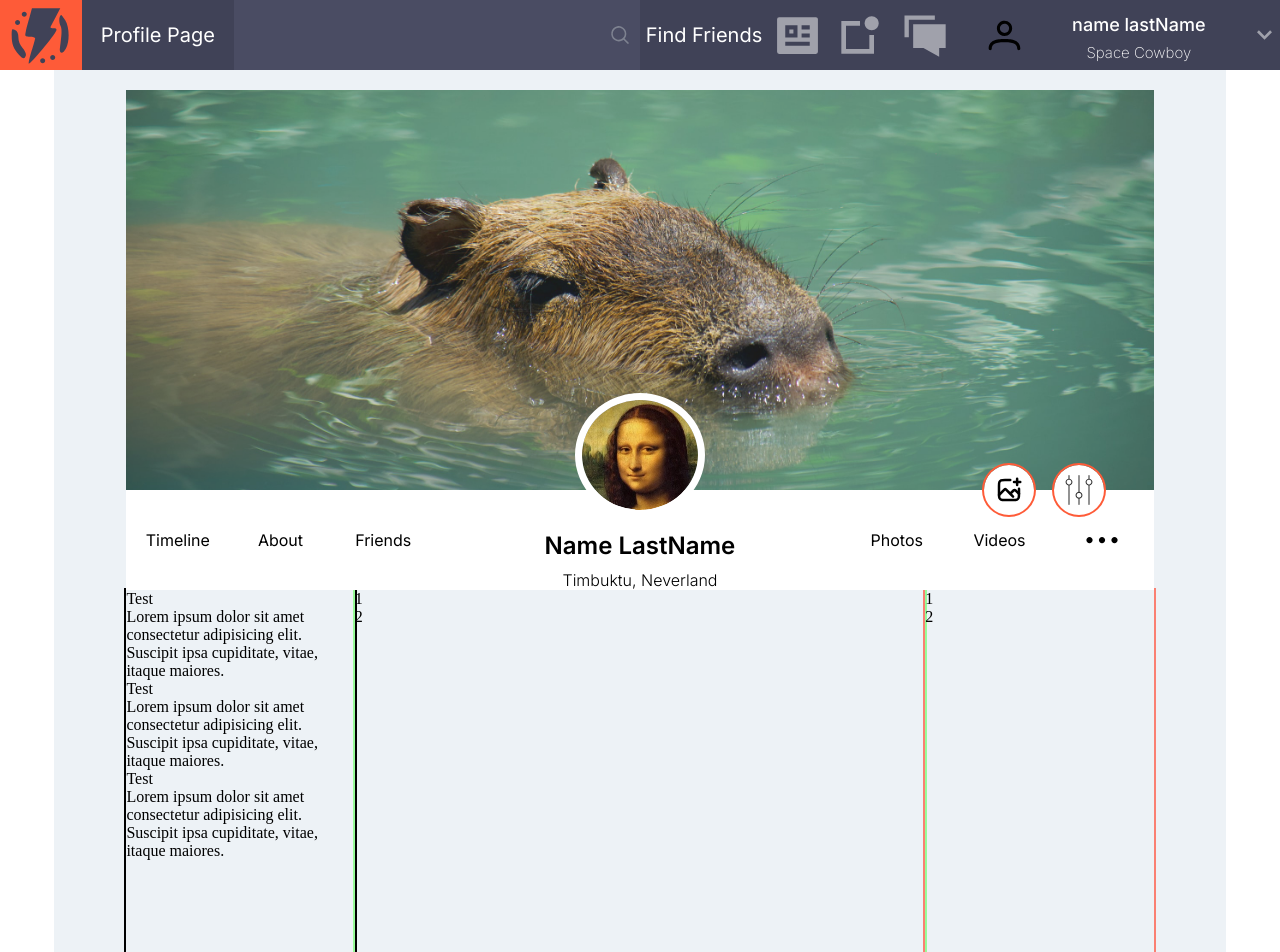
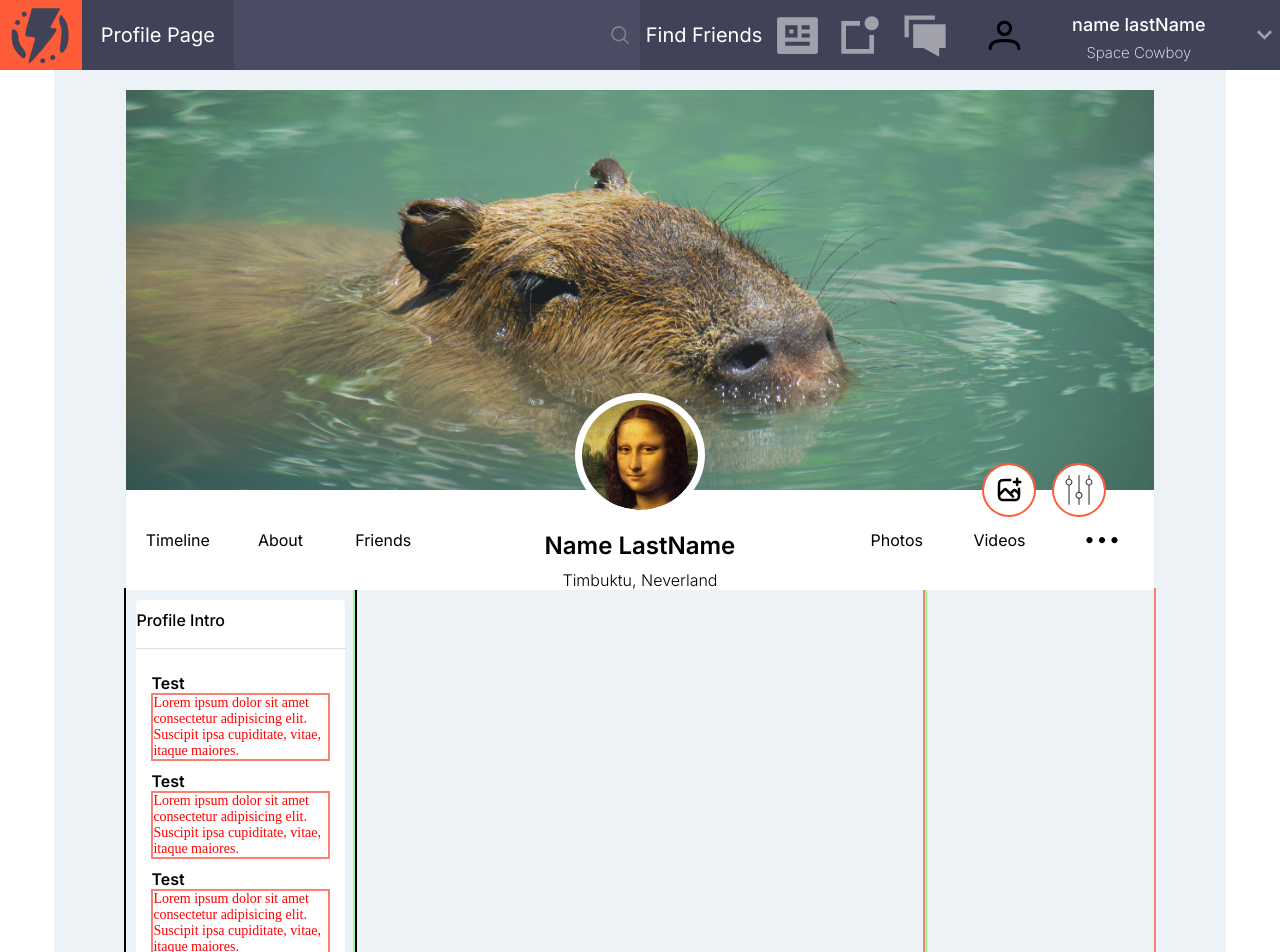
Before and after one commit to sprite-enjoyer/social_media_app, a React (Vite) app: page /profile/1 in a window 1280 px wide. Shown: the top 952 px of the page. Built offline with nearby package versions, Linux system fonts and the light colour scheme.

Commit message:
switching devices

```diff
--- a/src/components/ReactNodeListVerticalRenderer.tsx
+++ /dev/null
@@ -1,12 +0,0 @@
-import { CSSProperties, ReactNode } from "react";
-
-export interface ReactNodeListVerticalRendererProps {
-  children: ReactNode[],
-  className?: string
-}
-
-const ReactNodeListVerticalRenderer = ({ children, className }: ReactNodeListVerticalRendererProps) => {
-  return <div className={className}>{...children}</div>;
-};
-
-export default ReactNodeListVerticalRenderer;
--- a/src/components/profileRoute/ProfileIntro.tsx
+++ b/src/components/profileRoute/ProfileIntro.tsx
@@ -1,5 +1,4 @@
 import styles from "../../styles/profileRouteStyles/profileIntro.module.scss";
-import ReactNodeListVerticalRenderer from "../ReactNodeListVerticalRenderer";
 
 export interface ProfileIntroProps {
   content: { title: string, description: string, key: string | number }[];
@@ -7,21 +6,26 @@ export interface ProfileIntroProps {
 
 const ProfileIntro = ({ content }: ProfileIntroProps) => {
 
-  const infoSections = content.map((section, i) =>
-    <div key={section.key} className={styles["profile-section"]} >
-      <div className={"profile-section__top"} >
-        {section.title}
-      </div>
-      <div className={"profile-section__bottom"} >
-        {section.description}
-      </div>
-    </div>
-  );
-
   return (
     <div className={styles["main"]} >
-      <ReactNodeListVerticalRenderer children={infoSections} />
-
+      <div className={styles["main__title"]} >
+        Profile Intro
+      </div>
+      <hr className={styles["main__line"]} />
+      <div className={styles["main__content"]} >
+        {
+          content.map((section, i) =>
+            <div key={section.key} className={styles["profile-section"]} >
+              <div className={styles["profile-section__top"]} >
+                {section.title}
+              </div>
+              <div className={styles["profile-section__bottom"]} >
+                {section.description}
+              </div>
+            </div>
+          )
+        }
+      </div>
     </div>
   );
 };
--- a/src/components/profileRoute/ProfileRouteBody.tsx
+++ b/src/components/profileRoute/ProfileRouteBody.tsx
@@ -1,5 +1,4 @@
 import styles from "../../styles/profileRouteStyles/profileRouteBody.module.scss";
-import ReactNodeListVerticalRenderer from "../ReactNodeListVerticalRenderer";
 import ProfileIntro from "./ProfileIntro";
 import ProfileRouteUserPanel from "./ProfileRouteUserPanel";
 
@@ -8,18 +7,13 @@ const ProfileRouteBody = () => {
     <div className={styles["main"]} >
       <ProfileRouteUserPanel />
       <div className={styles["bottom"]} >
-        <ReactNodeListVerticalRenderer
-          children={[<ProfileIntro content={testInformation} />]}
-          className={styles["bottom__left"]}
-        />
-        <ReactNodeListVerticalRenderer
-          children={[<div key={1}>1</div>, <div key={2}>2</div>]}
-          className={styles["bottom__middle"]}
-        />
-        <ReactNodeListVerticalRenderer
-          children={[<div key={1}>1</div>, <div key={2}>2</div>]}
-          className={styles["bottom__right"]}
-        />
+        <div className={styles["bottom__left"]}>
+          <ProfileIntro content={testInformation} />
+        </div >
+        <div className={styles["bottom__middle"]} >
+        </div>
+        <div className={styles["bottom__right"]} >
+        </div>
       </div>
     </div>
   );
--- a/src/styles/profileRouteStyles/profileIntro.module.scss
+++ b/src/styles/profileRouteStyles/profileIntro.module.scss
@@ -1,8 +1,44 @@
-.main {}
+@use "../abstracts/abstracts.module.scss" as abstracts;
+
+.main {
+  @include abstracts.centeringStyle(column);
+  margin: 10px;
+  background-color: white;
+  border-radius: 4px;
+
+  &__title {
+    @include abstracts.myFont(500);
+    width: 100%;
+    height: 40px;
+    display: flex;
+    align-items: center;
+
+  }
+
+  &__line {
+    opacity: 0.3;
+    width: 100%;
+    background-color: gray;
+
+  }
+
+  &__content {
+    @include abstracts.centeringStyle(column);
+    padding: 15px;
+    gap: 10px;
+  }
+}
 
 .profile-section {
 
-  &__top {}
+  &__top {
+    @include abstracts.myFont(600);
+    font-size: 16px;
+  }
 
-  &__bottom {}
+  &__bottom {
+    font-size: 14px;
+    color: red;
+    border: 2px solid salmon;
+  }
 }
--- a/src/styles/profileRouteStyles/profileRouteBody.module.scss
+++ b/src/styles/profileRouteStyles/profileRouteBody.module.scss
@@ -8,7 +8,6 @@
 .bottom {
   @include abstracts.centeringStyle(row);
   width: 100%;
-
 
   &__left {
     flex: 2 2;
```
